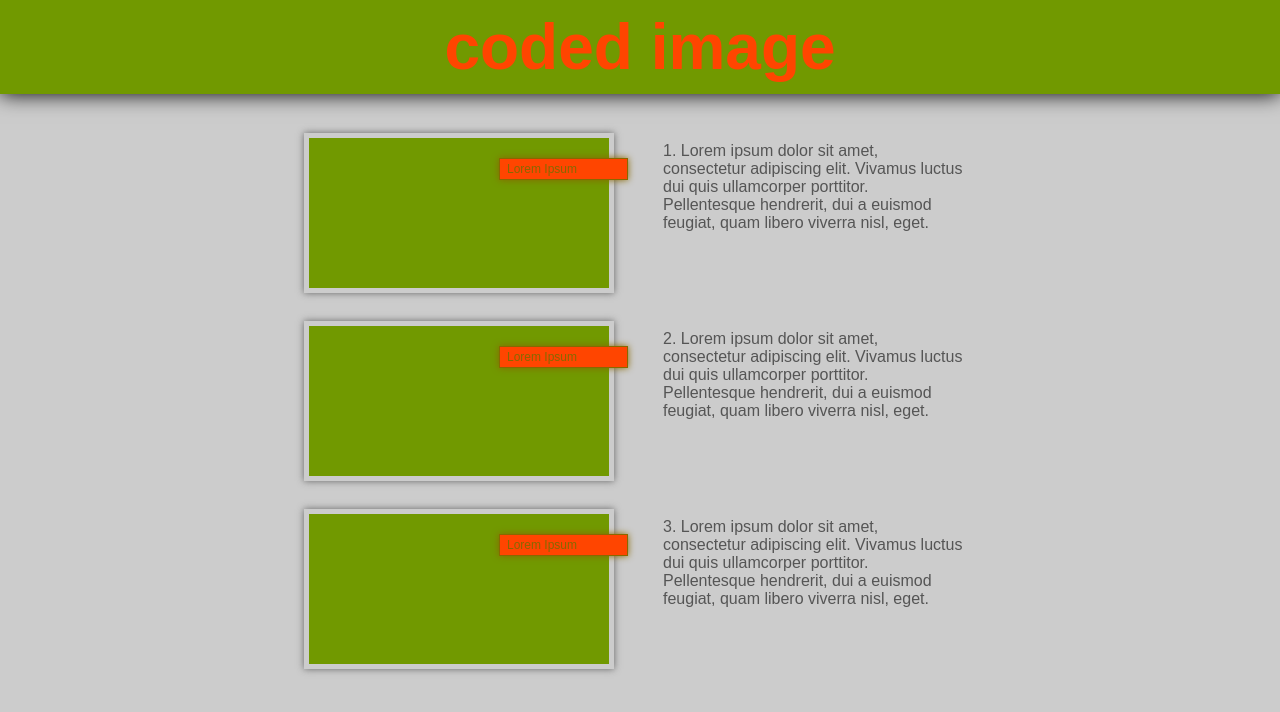
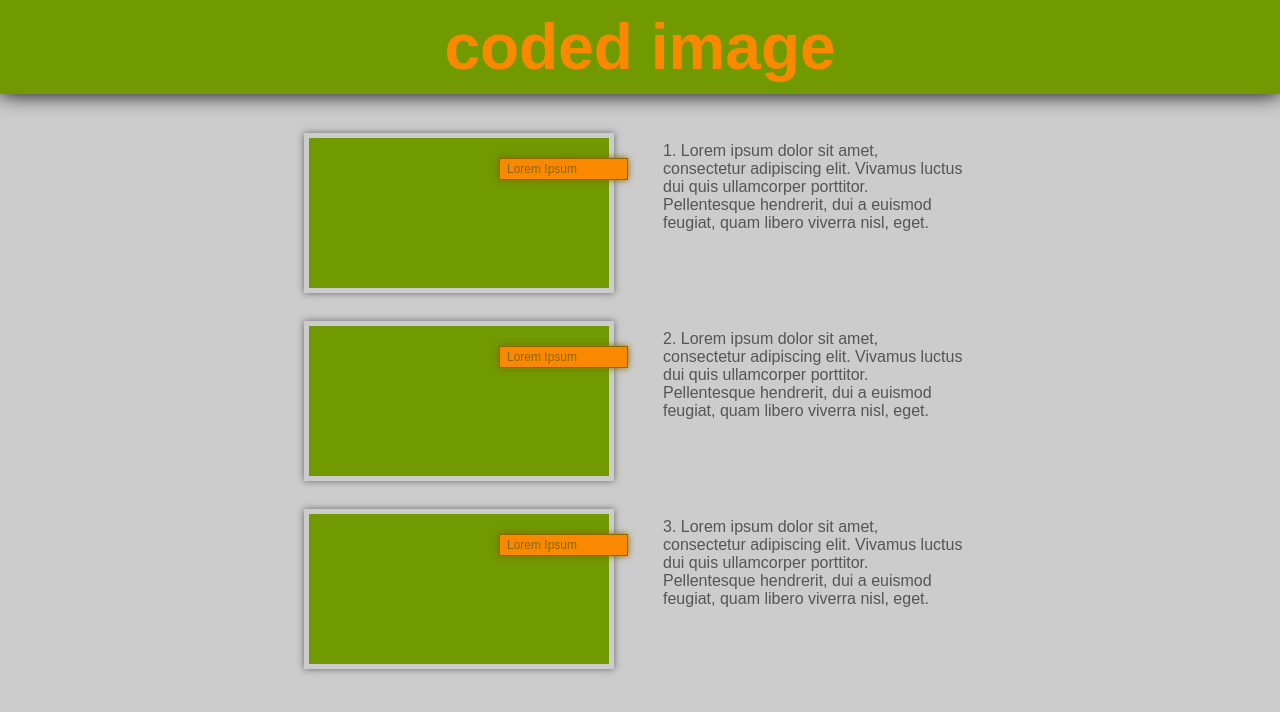
Before and after one commit to AlanAdamson/alanadamson.github.io, a plain HTML site: page work/index.html in a window 1280 px wide. Drawn offline with Linux system fonts and the light colour scheme.

Commit message:
updated orange logo

```diff
--- a/style.css
+++ b/style.css
@@ -23,7 +23,7 @@ html, body {
 
 .logo {
   font-family: 'Arial', sans-serif;
-  color: #FF4500;
+  color: #FA8800;
   font-size: 5em;
 }
 
@@ -46,7 +46,7 @@ html, body {
 }
 
 .boxLabel {
-  background-color: #FF4500;
+  background-color: #FA8800;
   width: 120px;
   margin: 20px 0 0 190px;
   padding: 3px 0 3px 7px;
@@ -79,7 +79,7 @@ html, body {
 
 .logoMed {
   font-family: 'Arial', sans-serif;
-  color: #FF4500;
+  color: #FA8800;
   font-size: 4em;
   font-weight: bold;
   float: left;
```
